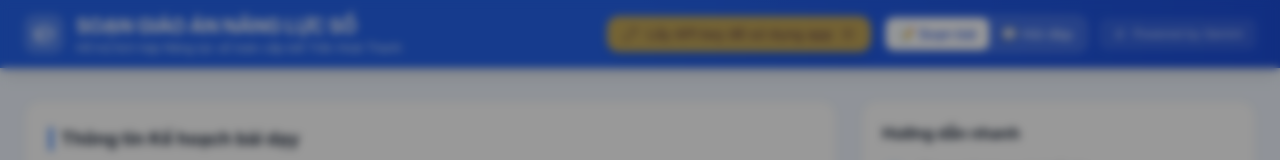
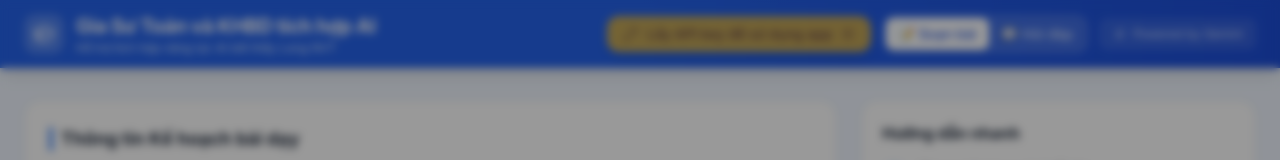
Before and after one commit to freelife0510-sys/loptoanthaylongnvt, a React (Vite) app: page / in a window 1280 px wide. Shown: the top 160 px of the page. Built offline with nearby package versions, Linux system fonts and the light colour scheme.

Commit message:
update header title and metadata

```diff
--- a/App.tsx
+++ b/App.tsx
@@ -170,8 +170,8 @@ const App: React.FC = () => {
               </svg>
             </div>
             <div>
-              <h1 className="text-lg sm:text-xl font-bold tracking-tight">SOẠN GIÁO ÁN NĂNG LỰC SỐ</h1>
-              <p className="text-[11px] sm:text-xs text-blue-100 hidden sm:block">Hỗ trợ tích hợp Năng lực số toàn cấp bởi Trần Hoài Thanh</p>
+              <h1 className="text-lg sm:text-xl font-bold tracking-tight">Gia Sư Toán và KHBD tích hợp AI</h1>
+              <p className="text-[11px] sm:text-xs text-blue-100 hidden sm:block">Hỗ trợ tích hợp năng lực AI bởi thầy Long NVT</p>
             </div>
           </div>
 
```
